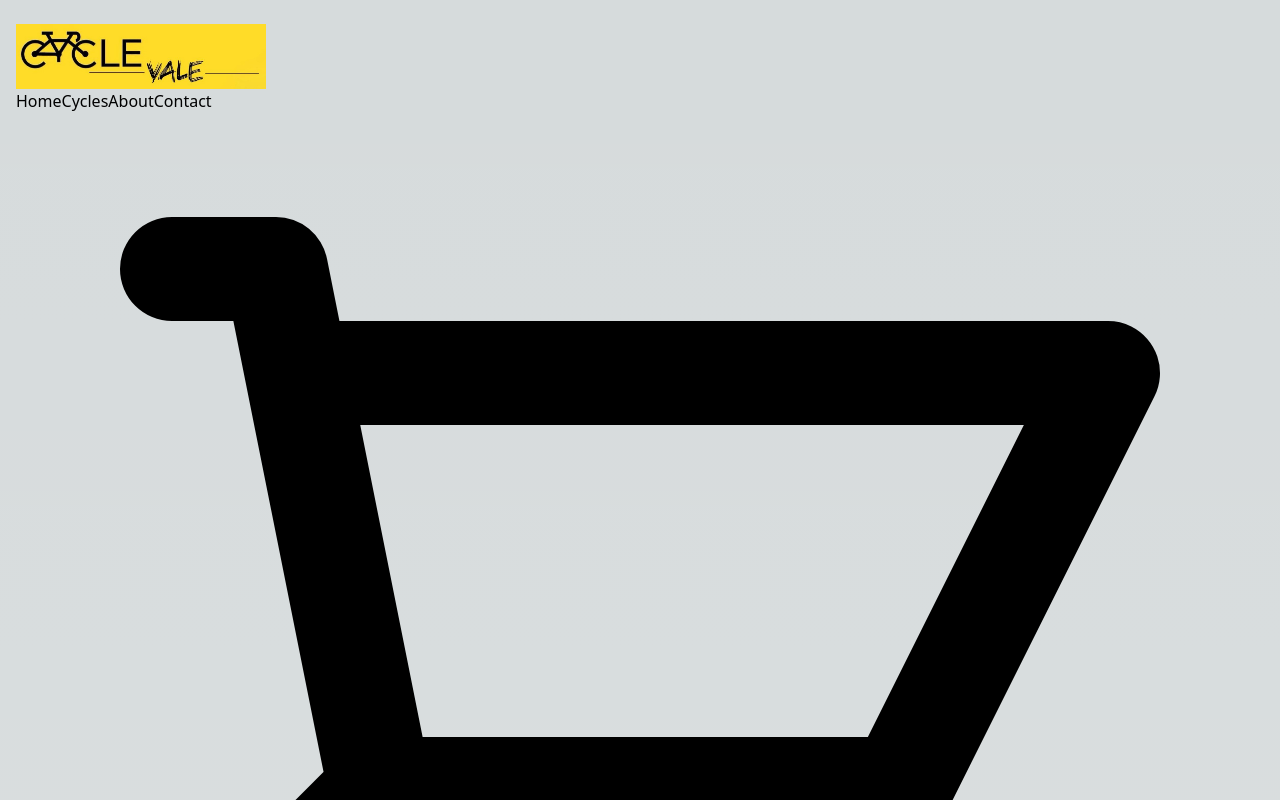
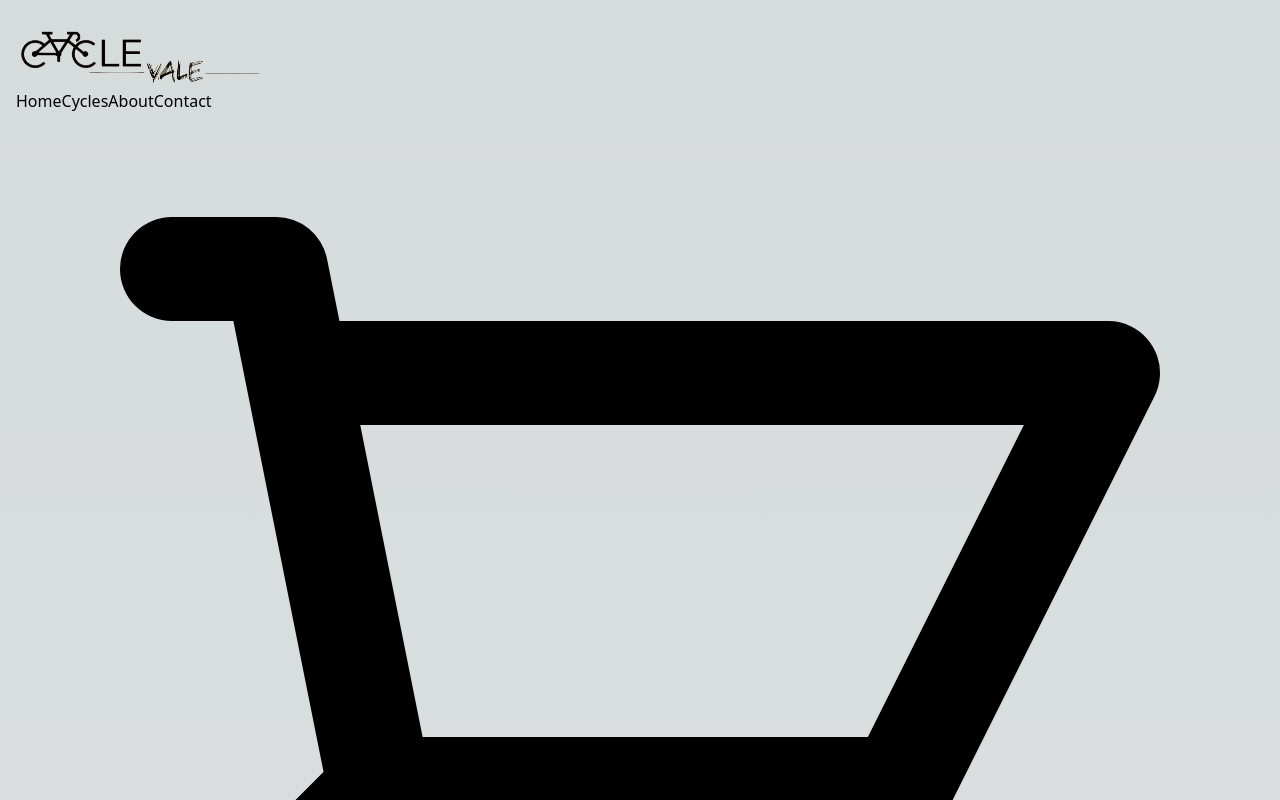
Before and after one commit to rohit-kumar-india/CycleVale, a Next.js app in the folder frontend/: page / in a window 1280 px wide. Shown: the top 800 px of the page. Built offline with nearby package versions, Linux system fonts and the light colour scheme.

Commit message:
modified png logo in header

```diff
--- a/frontend/src/Components/Navbar.js
+++ b/frontend/src/Components/Navbar.js
@@ -10,7 +10,7 @@ const Navbar = () => {
   };
 
   return (
-    <nav className="bg-gradient-to-r from-yellow-300 to-orange-500">
+    <nav className="fixed top-0 w-full z-50 bg-gradient-to-r from-yellow-300 to-orange-500">
       <div className="max-w-6xl mx-auto px-4 flex justify-between items-center">
         {/* Mobile menu button */}
         <div className="md:hidden flex items-center">
@@ -23,7 +23,7 @@ const Navbar = () => {
         <div>
         <Link href="/" legacyBehavior>
             <a className="flex items-center">
-              <img src="/images/logo.jpg" alt="BikeShop Logo" width={250} height={250} />
+              <img src="/images/logo.png" alt="BikeShop Logo" width={250} height={250} />
               {/* <span className="font-bold text-gray-700 ml-2">BikeShop</span> */}
             </a>
           </Link>
--- a/frontend/src/pages/Homepage.js
+++ b/frontend/src/pages/Homepage.js
@@ -6,8 +6,8 @@ import SpecialOffers from '@/Components/Homepage/SpecialOffers'
 import Testimonials from '@/Components/Homepage/Testimonials'
 import BlogHighlights from '@/Components/Homepage/BlogHighlights'
 import NewsletterSignup from '@/Components/Homepage/NewsletterSignup'
-import About from './about'
-import Contact from './contact'
+import About from './About'
+import Contact from './Contact'
 
 export const Homepage = () => {
   return (
```
Also changed, not shown: frontend/public/images/logo.png (added).
